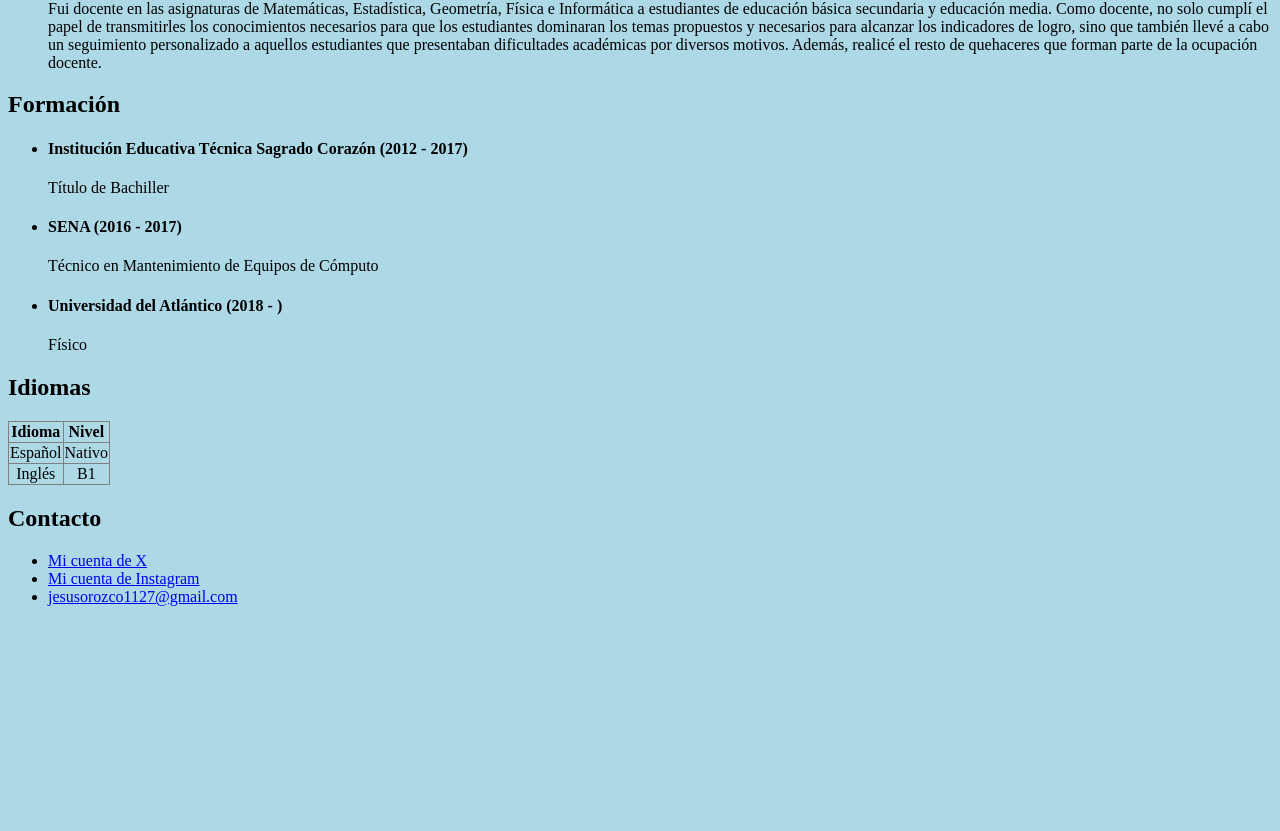
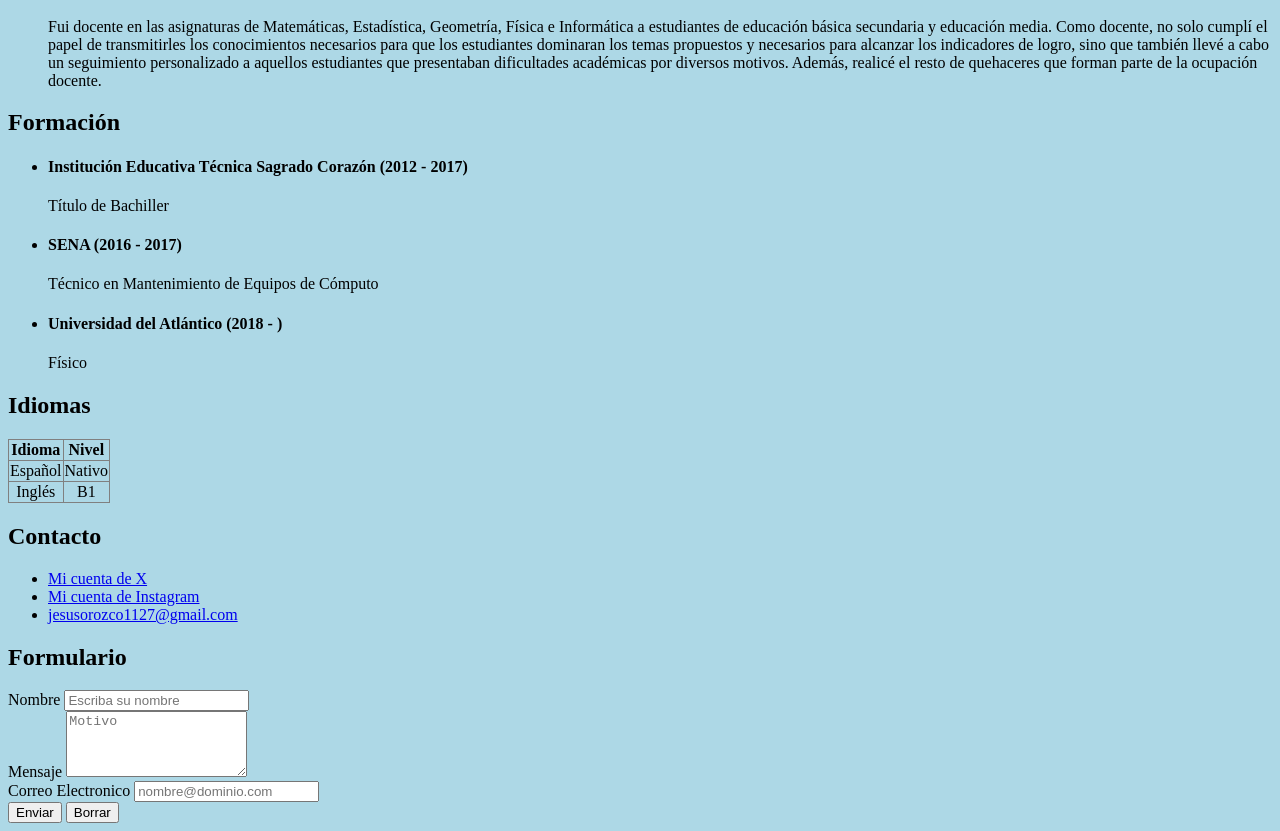
Before and after one commit to Angel0311708/mi-pagina-web, a plain HTML site: page index.html in a window 1280 px wide. Shown: the part 975-1806 px from the top of the page. Before the commit the page ends 1597 px from the top, so only its background shows below. Drawn offline with Linux system fonts and the light colour scheme.

Commit message:
segundo commit: Se agrego formulario.

```diff
--- a/index.html
+++ b/index.html
@@ -19,6 +19,7 @@
             <li><a href="#Formacion">Formación</a></li>
             <li><a href="#Idiomas">Idiomas</a></li>
             <li><a href="#Contacto">Contacto</a></li>
+            <li ><a href="#Formulario"></a></li>
         </ul>
     </nav>
 
@@ -97,5 +98,28 @@
             <li><a href="mailto:jesusorozco1127@gmail.com" target="_blank">jesusorozco1127@gmail.com</a></li>
         </ul>
     </section>
+
+    <section id = "Formulario">
+
+        <h2>Formulario</h2>
+
+        <form action = "/my-handling-form-page" method = "post">
+            <label for = "name">Nombre</label>
+            <input type = "text" id = "name" name = "name" placeholder = "Escriba su nombre" required>
+            <br>
+
+            <label for = "Mensaje">Mensaje</label>
+            <textarea name = "Mensaje" id = "Mensaje" rows = "4" placeholder = "Motivo"></textarea>
+            <br>
+
+            <label for = "email">Correo Electronico</label>
+            <input type="email" name="" id = "email" name = "user_email" placeholder = "nombre@dominio.com" required>
+            <br>
+
+            <input type = "submit" value = "Enviar">
+            <input type="reset" value = "Borrar">
+        </form>
+    </section>
+
 </body>
 </html>
```
